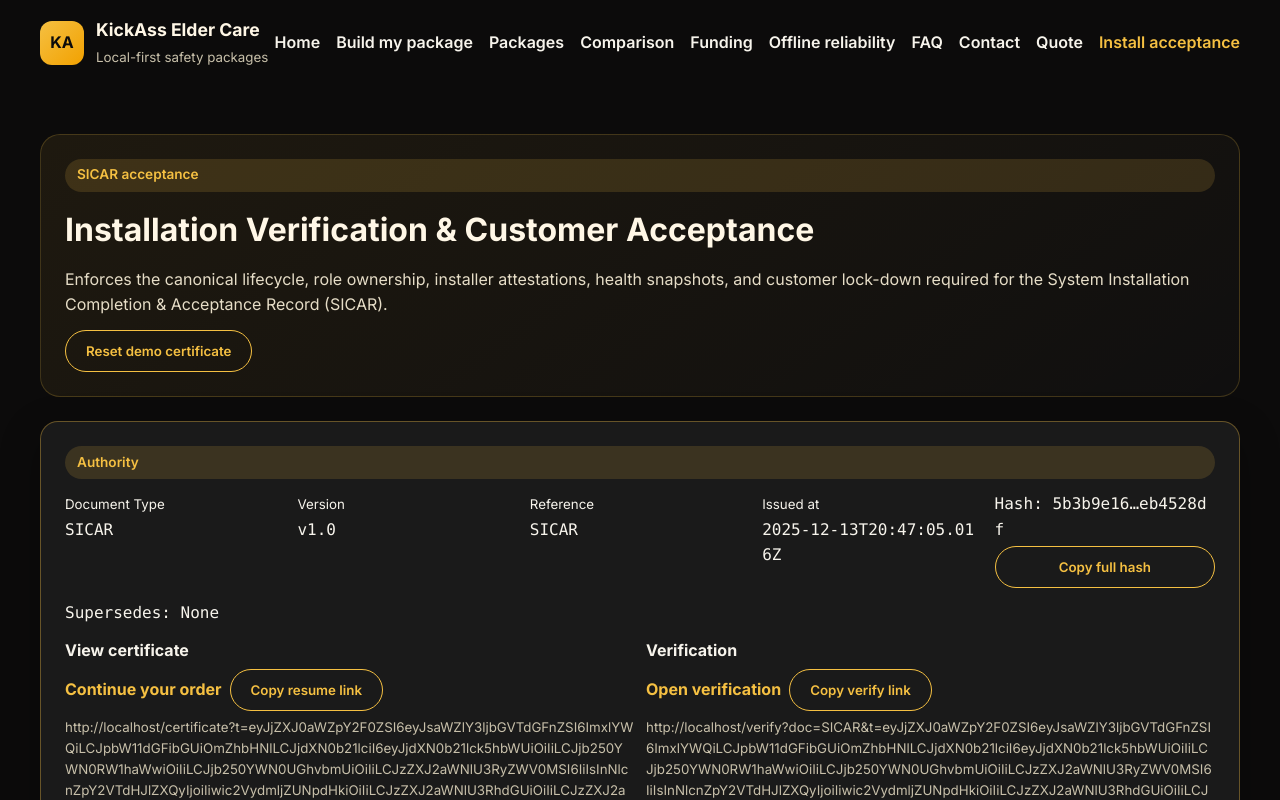
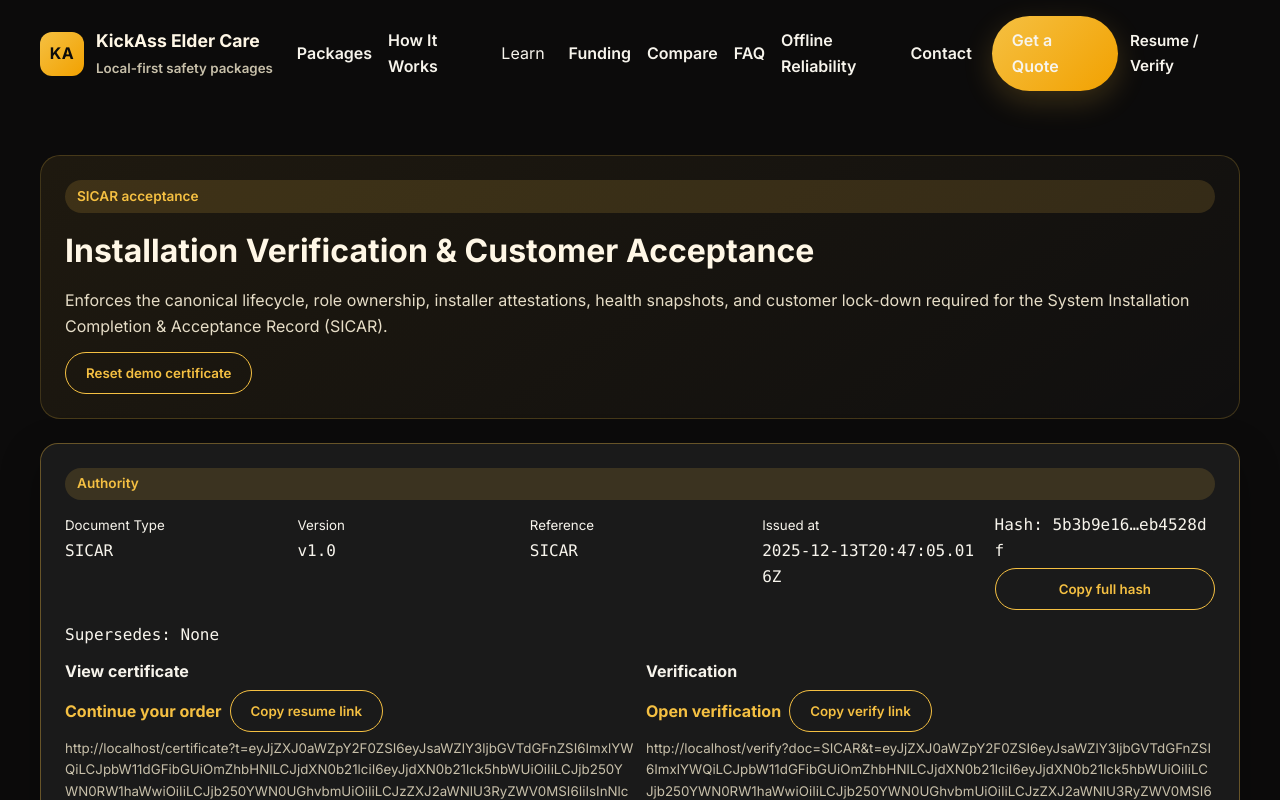
Before and after one commit to buffalonychris/KAECRetailWebsite, a React (Vite) app: page /sicar in a window 1280 px wide. Shown: the top 800 px of the page. Built offline with nearby package versions, Linux system fonts and the light colour scheme.

Commit message:
Tighten navigation IA and mobile menu

```diff
--- a/src/App.tsx
+++ b/src/App.tsx
@@ -25,6 +25,7 @@ import UAT from './pages/UAT';
 import Resume from './pages/Resume';
 import Certificate from './pages/Certificate';
 import Verify from './pages/Verify';
+import ResumeVerify from './pages/ResumeVerify';
 
 const App = () => {
   return (
@@ -52,6 +53,7 @@ const App = () => {
         <Route path="/payment-processing" element={<PaymentProcessing />} />
         <Route path="/schedule" element={<Schedule />} />
         <Route path="/resume" element={<Resume />} />
+        <Route path="/resume-verify" element={<ResumeVerify />} />
         <Route path="/uat" element={<UAT />} />
         <Route path="/sicar" element={<Certificate />} />
         <Route path="/certificate" element={<Certificate />} />
--- a/src/components/Layout.tsx
+++ b/src/components/Layout.tsx
@@ -1,62 +1,187 @@
-import { NavLink } from 'react-router-dom';
-import React from 'react';
+import React, { useEffect, useMemo, useRef, useState } from 'react';
+import { NavLink, useLocation } from 'react-router-dom';
 
-const links = [
-  { path: '/', label: 'Home' },
-  { path: '/recommend', label: 'Build my package' },
+type NavItem = {
+  path: string;
+  label: string;
+};
+
+type DropdownItem = {
+  label: string;
+  items: NavItem[];
+};
+
+const learnLinks: NavItem[] = [
+  { path: '/faq', label: 'FAQ Library' },
+  { path: '/privacy', label: 'Privacy' },
+  { path: '/terms', label: 'Terms' },
+];
+
+const primaryLinks: (NavItem | DropdownItem)[] = [
   { path: '/packages', label: 'Packages' },
-  { path: '/comparison', label: 'Comparison' },
+  { path: '/recommend', label: 'How It Works' },
+  { label: 'Learn', items: learnLinks },
   { path: '/funding', label: 'Funding' },
-  { path: '/reliability', label: 'Offline reliability' },
+  { path: '/comparison', label: 'Compare' },
   { path: '/faq', label: 'FAQ' },
+  { path: '/reliability', label: 'Offline Reliability' },
   { path: '/contact', label: 'Contact' },
-  { path: '/quote', label: 'Quote' },
-  { path: '/sicar', label: 'Install acceptance' },
 ];
 
 const Layout = ({ children }: { children: React.ReactNode }) => {
+  const [mobileOpen, setMobileOpen] = useState(false);
+  const [learnOpen, setLearnOpen] = useState(false);
+  const navRef = useRef<HTMLDivElement | null>(null);
+  const location = useLocation();
+
+  const handleOverlayClick = (event: React.MouseEvent<HTMLDivElement>) => {
+    if (event.target === event.currentTarget) {
+      setMobileOpen(false);
+    }
+  };
+
+  const handleEscape = (event: KeyboardEvent) => {
+    if (event.key === 'Escape') {
+      setMobileOpen(false);
+      setLearnOpen(false);
+    }
+  };
+
+  useEffect(() => {
+    document.addEventListener('keydown', handleEscape);
+    return () => document.removeEventListener('keydown', handleEscape);
+  }, []);
+
+  useEffect(() => {
+    const onClickOutside = (event: MouseEvent) => {
+      if (navRef.current && !navRef.current.contains(event.target as Node)) {
+        setLearnOpen(false);
+      }
+    };
+    document.addEventListener('mousedown', onClickOutside);
+    return () => document.removeEventListener('mousedown', onClickOutside);
+  }, []);
+
+  useEffect(() => {
+    document.body.style.overflow = mobileOpen ? 'hidden' : '';
+  }, [mobileOpen]);
+
+  useEffect(() => {
+    setMobileOpen(false);
+    setLearnOpen(false);
+  }, [location.pathname]);
+
+  const isLearnActive = useMemo(
+    () => learnLinks.some((link) => location.pathname.startsWith(link.path)),
+    [location.pathname]
+  );
+
+  const renderNavLink = (item: NavItem) => (
+    <NavLink key={item.path} to={item.path} className={({ isActive }) => (isActive ? 'active' : undefined)}>
+      {item.label}
+    </NavLink>
+  );
+
   return (
     <div>
       <header className="hide-when-print">
-        <div className="container nav">
-          <div style={{ display: 'flex', alignItems: 'center', gap: '0.75rem' }}>
-            <div
-              aria-label="KickAss Elder Care logo"
-              style={{
-                width: '44px',
-                height: '44px',
-                borderRadius: '12px',
-                background: 'linear-gradient(135deg, #f5c042, #f2a100)',
-                display: 'grid',
-                placeItems: 'center',
-                fontWeight: 800,
-                color: '#0c0b0b',
-              }}
-            >
+        <div className="container nav" ref={navRef}>
+          <NavLink to="/" className="brand" aria-label="KickAss Elder Care home">
+            <div className="brand-mark" aria-hidden="true">
               KA
             </div>
             <div>
-              <div style={{ fontWeight: 800, fontSize: '1.1rem', color: '#fff7e6' }}>
-                KickAss Elder Care
-              </div>
-              <small style={{ color: '#c8c0aa' }}>Local-first safety packages</small>
+              <div className="brand-name">KickAss Elder Care</div>
+              <small className="brand-tagline">Local-first safety packages</small>
+            </div>
+          </NavLink>
+          <div className="nav-actions">
+            <button
+              className="nav-toggle"
+              aria-expanded={mobileOpen}
+              aria-label={mobileOpen ? 'Close menu' : 'Open menu'}
+              onClick={() => setMobileOpen((prev) => !prev)}
+            >
+              <span />
+              <span />
+              <span />
+            </button>
+            <nav className="nav-links" aria-label="Main navigation">
+              {primaryLinks.map((link) => {
+                if ('items' in link) {
+                  return (
+                    <div key={link.label} className="dropdown">
+                      <button
+                        className={`dropdown-trigger ${isLearnActive || learnOpen ? 'active' : ''}`}
+                        aria-expanded={learnOpen}
+                        aria-haspopup="true"
+                        onClick={() => setLearnOpen((prev) => !prev)}
+                        onKeyDown={(event) => {
+                          if (event.key === 'Enter' || event.key === ' ') {
+                            event.preventDefault();
+                            setLearnOpen((prev) => !prev);
+                          }
+                        }}
+                      >
+                        {link.label}
+                      </button>
+                      {learnOpen && (
+                        <div className="dropdown-menu" role="menu">
+                          {link.items.map((item) => (
+                            <NavLink key={item.path} to={item.path} role="menuitem">
+                              {item.label}
+                            </NavLink>
+                          ))}
+                        </div>
+                      )}
+                    </div>
+                  );
+                }
+                return renderNavLink(link);
+              })}
+            </nav>
+            <div className="nav-cta">
+              <NavLink to="/quote" className="btn btn-primary">
+                Get a Quote
+              </NavLink>
+              <NavLink to="/resume-verify" className="resume-link">
+                Resume / Verify
+              </NavLink>
             </div>
           </div>
-          <nav className="nav-links" aria-label="Main navigation">
-            {links.map((link) => (
-              <NavLink
-                key={link.path}
-                to={link.path}
-                className={({ isActive }) => (isActive ? 'active' : undefined)}
-                style={({ isActive }) => ({
-                  color: isActive ? 'var(--kaec-gold)' : 'var(--kaec-sand)',
+        </div>
+        {mobileOpen && (
+          <div
+            className="mobile-menu"
+            role="dialog"
+            aria-label="Mobile navigation"
+            onClick={handleOverlayClick}
+          >
+            <div className="mobile-menu-inner">
+              <NavLink to="/quote" className="btn btn-primary mobile-quote">
+                Get a Quote
+              </NavLink>
+              <NavLink to="/resume-verify" className="resume-link">
+                Resume / Verify
+              </NavLink>
+              <div className="mobile-links" role="menu">
+                {primaryLinks.map((link) => {
+                  if ('items' in link) {
+                    return (
+                      <details key={link.label} open>
+                        <summary>Learn</summary>
+                        <div className="mobile-dropdown" role="group">
+                          {link.items.map((item) => renderNavLink(item))}
+                        </div>
+                      </details>
+                    );
+                  }
+                  return renderNavLink(link);
                 })}
-              >
-                {link.label}
-              </NavLink>
-            ))}
-          </nav>
-        </div>
+              </div>
+            </div>
+          </div>
+        )}
       </header>
       <main>{children}</main>
       <footer className="footer hide-when-print">
@@ -69,11 +194,18 @@ const Layout = ({ children }: { children: React.ReactNode }) => {
             “KickAss” and “KickAss Elder Care” are trademarks of KickAss Inc. (VERIFY)
           </small>
           <small>Home Assistant is a trademark of its respective owner.</small>
-          <small>Reolink is a trademark of its respective owner.</small>
           <small>This website is for informational purposes and does not provide medical advice.</small>
           <small>
             Features and availability may vary by property conditions and local code requirements.
           </small>
+          <div className="footer-tools">
+            <small>Tools:</small>
+            <div className="footer-tool-links">
+              <NavLink to="/uat">UAT</NavLink>
+              <NavLink to="/certificate">Certificate</NavLink>
+              <NavLink to="/payment-processing">Payment processing</NavLink>
+            </div>
+          </div>
         </div>
       </footer>
     </div>
--- a/src/index.css
+++ b/src/index.css
@@ -223,22 +223,188 @@ button {
   align-items: center;
   justify-content: space-between;
   padding: 1rem 0;
+  gap: 1.5rem;
+}
+
+.brand {
+  display: inline-flex;
+  align-items: center;
+  gap: 0.75rem;
+  color: var(--kaec-sand);
+  font-weight: 700;
+}
+
+.brand-mark {
+  width: 44px;
+  height: 44px;
+  border-radius: 12px;
+  background: linear-gradient(135deg, #f5c042, #f2a100);
+  display: grid;
+  place-items: center;
+  font-weight: 800;
+  color: #0c0b0b;
+  letter-spacing: 0.04em;
+}
+
+.brand-name {
+  font-weight: 800;
+  font-size: 1.1rem;
+  color: #fff7e6;
+}
+
+.brand-tagline {
+  color: #c8c0aa;
+}
+
+.nav-actions {
+  display: flex;
+  align-items: center;
+  gap: 1.25rem;
+  flex: 1;
+  justify-content: flex-end;
 }
 
 .nav-links {
   display: flex;
   align-items: center;
   gap: 1rem;
-  flex-wrap: wrap;
 }
 
-.nav a {
+.nav a,
+.dropdown-trigger,
+.mobile-links a,
+.mobile-dropdown a {
   color: var(--kaec-sand);
   font-weight: 600;
 }
 
-.nav a.active {
+.nav a.active,
+.dropdown-trigger.active,
+.mobile-links a.active {
   color: var(--kaec-gold);
+}
+
+.dropdown {
+  position: relative;
+}
+
+.dropdown-trigger {
+  background: transparent;
+  border: none;
+  cursor: pointer;
+  font: inherit;
+  padding: 0.35rem 0.5rem;
+  display: inline-flex;
+  align-items: center;
+  gap: 0.35rem;
+  color: var(--kaec-sand);
+}
+
+.dropdown-menu {
+  position: absolute;
+  top: calc(100% + 0.35rem);
+  min-width: 180px;
+  background: #111;
+  border: 1px solid rgba(245, 192, 66, 0.18);
+  border-radius: 12px;
+  display: grid;
+  padding: 0.4rem;
+  gap: 0.25rem;
+  box-shadow: 0 14px 40px rgba(0, 0, 0, 0.35);
+  z-index: 10;
+}
+
+.dropdown-menu a {
+  padding: 0.5rem 0.6rem;
+  border-radius: 10px;
+}
+
+.dropdown-menu a:hover,
+.dropdown-menu a:focus-visible,
+.nav a:focus-visible,
+.dropdown-trigger:focus-visible,
+.resume-link:focus-visible {
+  outline: 2px solid var(--kaec-gold);
+  outline-offset: 2px;
+}
+
+.nav-toggle {
+  display: none;
+  flex-direction: column;
+  gap: 0.3rem;
+  background: transparent;
+  border: 1px solid rgba(255, 255, 255, 0.08);
+  padding: 0.5rem;
+  border-radius: 10px;
+  cursor: pointer;
+}
+
+.nav-toggle span {
+  width: 22px;
+  height: 2px;
+  background: var(--kaec-sand);
+  border-radius: 99px;
+}
+
+.nav-cta {
+  display: flex;
+  align-items: center;
+  gap: 0.75rem;
+}
+
+.resume-link {
+  font-size: 0.95rem;
+  color: var(--kaec-muted);
+}
+
+.mobile-menu {
+  position: fixed;
+  inset: 0;
+  background: rgba(0, 0, 0, 0.8);
+  backdrop-filter: blur(4px);
+  z-index: 20;
+  display: grid;
+  align-items: flex-start;
+  padding: 5rem 1.5rem 2rem;
+}
+
+.mobile-menu-inner {
+  background: #111;
+  border: 1px solid rgba(245, 192, 66, 0.14);
+  border-radius: 18px;
+  padding: 1.5rem;
+  width: min(480px, 100%);
+  margin: 0 auto;
+  display: grid;
+  gap: 1rem;
+  box-shadow: 0 18px 48px rgba(0, 0, 0, 0.4);
+}
+
+.mobile-quote {
+  width: 100%;
+  justify-content: center;
+}
+
+.mobile-links {
+  display: grid;
+  gap: 0.5rem;
+}
+
+.mobile-links a {
+  padding: 0.45rem 0;
+  border-bottom: 1px solid rgba(255, 255, 255, 0.06);
+}
+
+.mobile-links details summary {
+  color: var(--kaec-sand);
+  font-weight: 700;
+  cursor: pointer;
+}
+
+.mobile-dropdown {
+  display: grid;
+  gap: 0.35rem;
+  padding: 0.35rem 0 0.35rem 0.75rem;
 }
 
 .hero {
@@ -396,10 +562,22 @@ button {
   outline-offset: 1px;
 }
 
-@media (max-width: 768px) {
+@media (max-width: 960px) {
   .nav {
-    flex-direction: column;
     align-items: flex-start;
-    gap: 0.75rem;
+  }
+
+  .nav-actions {
+    width: 100%;
+    justify-content: flex-end;
+  }
+
+  .nav-links,
+  .nav-cta {
+    display: none;
+  }
+
+  .nav-toggle {
+    display: inline-flex;
   }
 }
--- /dev/null
+++ b/src/pages/ResumeVerify.tsx
@@ -0,0 +1,39 @@
+import { NavLink } from 'react-router-dom';
+
+const ResumeVerify = () => {
+  return (
+    <div className="container" style={{ padding: '3rem 0', display: 'grid', gap: '1.25rem' }}>
+      <div>
+        <p className="badge">Resume or verify documents</p>
+        <h1 style={{ margin: '0.5rem 0 0.75rem' }}>Resume / Verify</h1>
+        <p style={{ color: 'var(--kaec-muted)', maxWidth: '720px' }}>
+          Links to resume an agreement or verify documents come from KickAss Elder Care emails
+          or printed paperwork. If you have one of those links, you can jump back in here.
+        </p>
+      </div>
+      <div className="card" style={{ display: 'grid', gap: '0.75rem', maxWidth: '720px' }}>
+        <div style={{ display: 'grid', gap: '0.35rem' }}>
+          <h2 style={{ margin: 0, fontSize: '1.35rem' }}>Resume your paperwork</h2>
+          <p style={{ margin: 0, color: 'var(--kaec-muted)' }}>
+            Use the personalized link from your email to pick up where you left off. If you need
+            a fresh link, contact your advisor and we will re-send it.
+          </p>
+          <NavLink to="/resume" className="btn btn-secondary" style={{ width: 'fit-content' }}>
+            Go to /resume
+          </NavLink>
+        </div>
+        <div style={{ display: 'grid', gap: '0.35rem' }}>
+          <h2 style={{ margin: 0, fontSize: '1.35rem' }}>Verify a document</h2>
+          <p style={{ margin: 0, color: 'var(--kaec-muted)' }}>
+            Use your verification link to confirm agreement details or paperwork authenticity.
+          </p>
+          <NavLink to="/verify" className="btn btn-secondary" style={{ width: 'fit-content' }}>
+            Go to /verify
+          </NavLink>
+        </div>
+      </div>
+    </div>
+  );
+};
+
+export default ResumeVerify;
```
